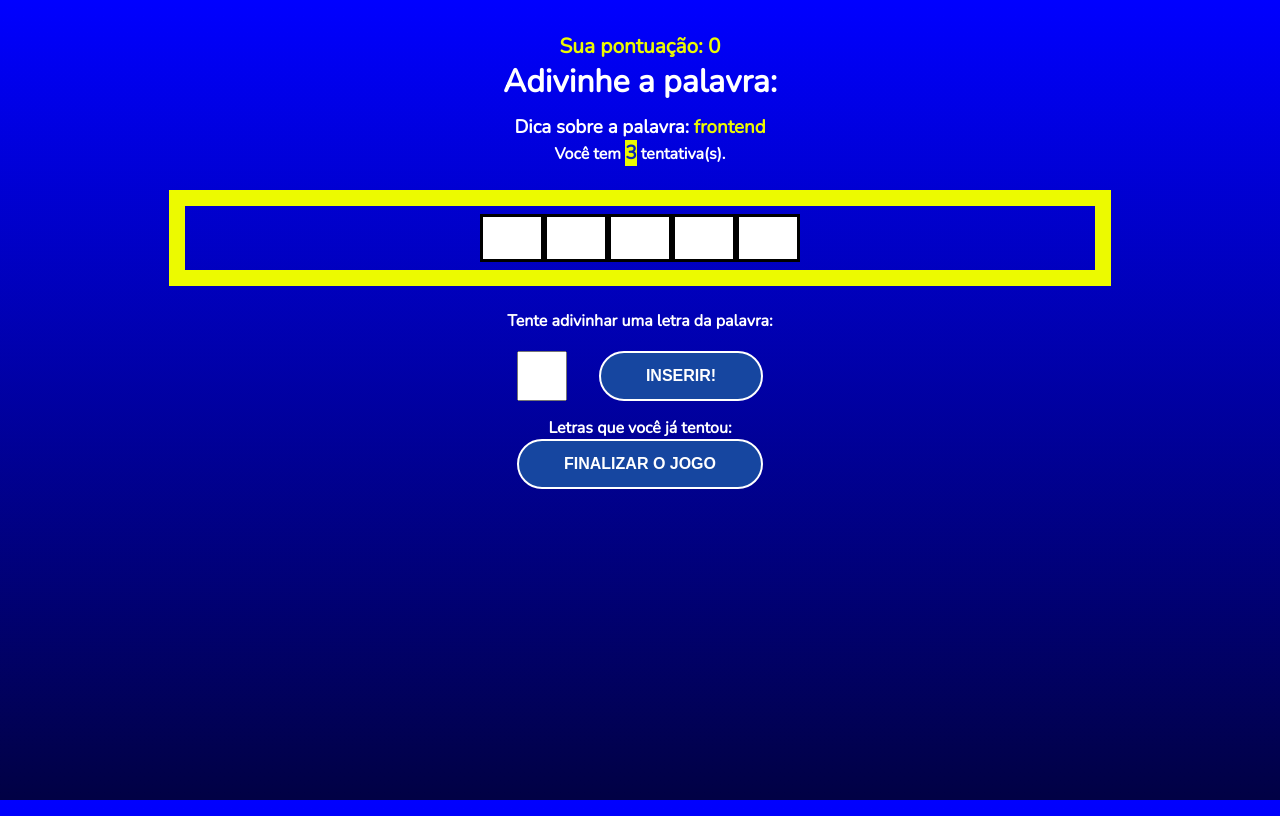
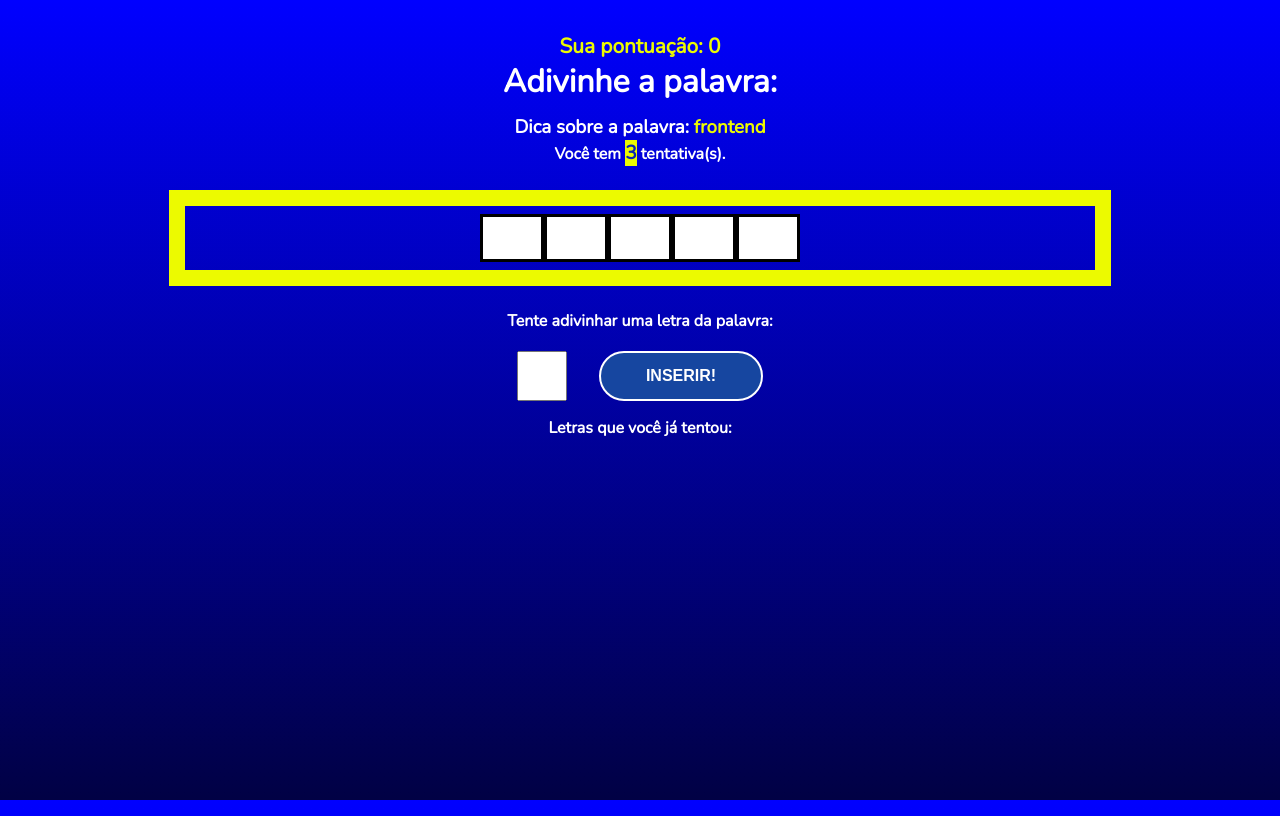
Before and after one commit to abnerfirmino/Projeto-React-Secret-World, a React (Vite) app: page / in a window 1280 px wide. Both pictures are taken after a click on the button "COMEÇAR O JOGO". Built offline with nearby package versions, Linux system fonts and the light colour scheme.

Commit message:
validando as palavras e letras do jogo

```diff
--- a/src/App.jsx
+++ b/src/App.jsx
@@ -56,10 +56,24 @@ function App() {
   }
 
   // função que verifica as letras
-  const verifyLetter = () => {
-    setGameStage(stages[2].stage);
+  const verifyLetter = (userLetter) => {
+    const normalizedLetter = userLetter.toLowerCase();
+
+    // verifica se o usuário já tentou aquela letra
+    if (guessedLetters.includes(normalizedLetter) || wrongLetters.includes(normalizedLetter)) {
+      return;
+    }
+
+    // adicionando ou removendo as letras adivinhadas
+    if (letters.includes(normalizedLetter)) {
+      setGuessedLetters((guessed) => [...guessed, normalizedLetter]);
+    } else {
+      setWrongLetters((wrongs) => [...wrongs, normalizedLetter]);
+    }
   }
 
+  console.log(guessedLetters);
+  console.log(wrongLetters);
   // função que reiniciar o jogo
   const restartGame = () => {
     setGameStage(stages[0].stage);
--- a/src/components/GamingScreen/index.jsx
+++ b/src/components/GamingScreen/index.jsx
@@ -16,6 +16,8 @@ const GamingScreen = ({
 
   const handleSubmit = (e) => {
     e.preventDefault();
+    verifyLetter(userLetter);
+
     letterInput.current.focus();
     setUserLetter("");
   }
@@ -58,7 +60,6 @@ const GamingScreen = ({
           <span key={i}>{letter}, </span>
         ))}
       </div>
-      <button className='page-button' onClick={verifyLetter}>Finalizar o jogo</button>
     </div>
   );
 }
```
